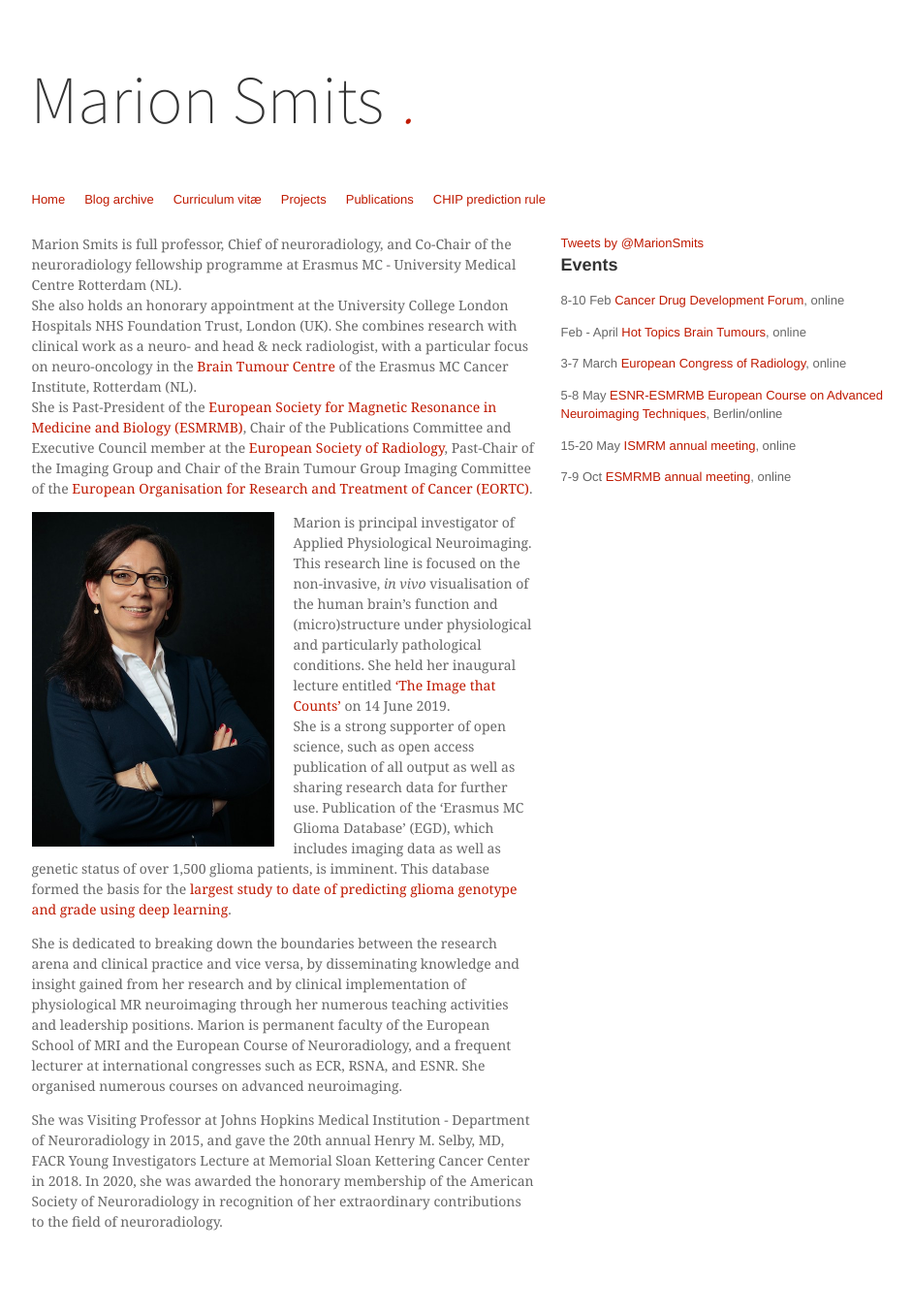
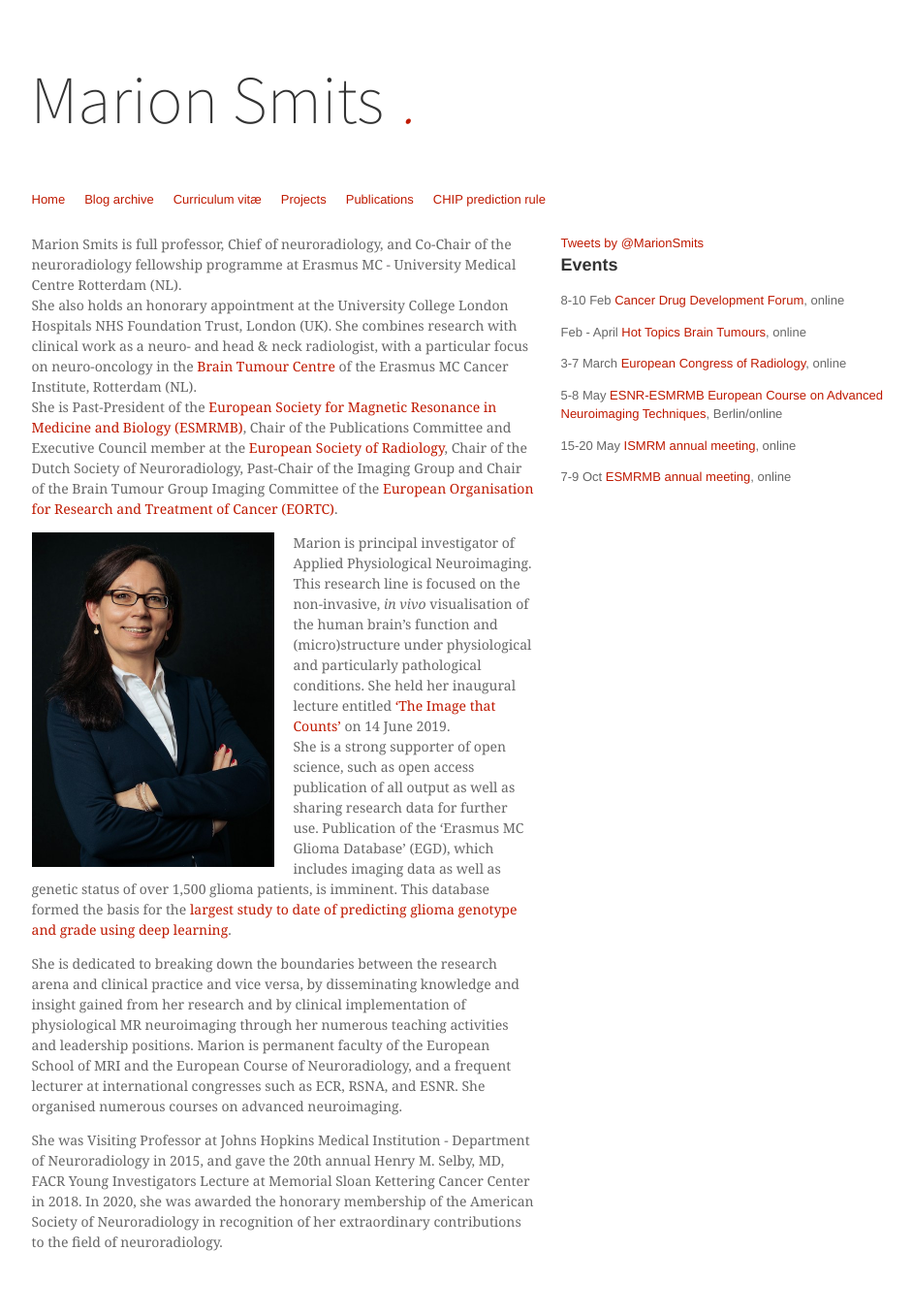
Before and after one commit to marionsmits/marionsmits.github.io, a Jekyll site: the page built from index.md, in a window 1280 px wide. Shown: the whole page at 97% size, without its empty margins (120-1062 px from the left). Built offline with Jekyll 4.4.1, drawn with Linux system fonts in a browser that asks for light colours; comment, search, counter and statistics services are not loaded; before the commit the page ends 1334 px from its top, so only the background shows below that.

Commit message:
Update index.md

```diff
--- a/index.md
+++ b/index.md
@@ -4,7 +4,7 @@ layout: page
 
 Marion Smits is full professor, Chief of neuroradiology, and Co-Chair of the neuroradiology fellowship programme at Erasmus MC - University Medical Centre Rotterdam (NL).
 <br>She also holds an honorary appointment at the University College London Hospitals NHS Foundation Trust, London (UK). She combines  research with clinical work as a neuro- and head & neck radiologist, with a particular focus on neuro-oncology in the [Brain Tumour Centre](https://www.erasmusmc.nl/hersentumorcentrum/) of the Erasmus MC Cancer Institute, Rotterdam (NL).
-<br>She is Past-President of the [European Society for Magnetic Resonance in Medicine and Biology (ESMRMB)](https://www.esmrmb.org), Chair of the Publications Committee and Executive Council member at the [European Society of Radiology](myesr.org), Past-Chair of the Imaging Group and Chair of the Brain Tumour Group Imaging Committee of the [European Organisation for Research and Treatment of Cancer (EORTC)](http://www.eortc.org).
+<br>She is Past-President of the [European Society for Magnetic Resonance in Medicine and Biology (ESMRMB)](https://www.esmrmb.org), Chair of the Publications Committee and Executive Council member at the [European Society of Radiology](myesr.org), Chair of the Dutch Society of Neuroradiology, Past-Chair of the Imaging Group and Chair of the Brain Tumour Group Imaging Committee of the [European Organisation for Research and Treatment of Cancer (EORTC)](http://www.eortc.org).
 
 <a href="Marion2019-2698px.jpg"><img src="Marion2019-500px.jpg" class="portrait" alt="Marion Smits"></a>
 
```
